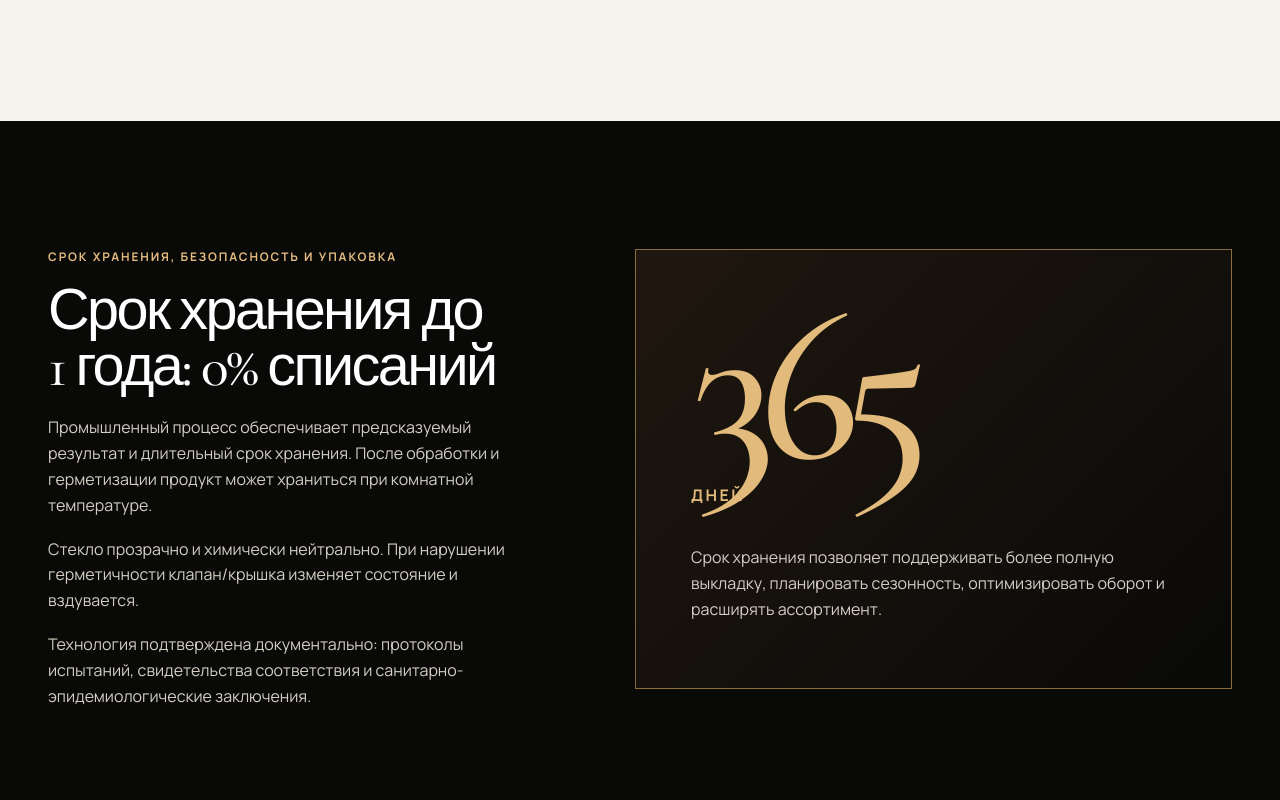
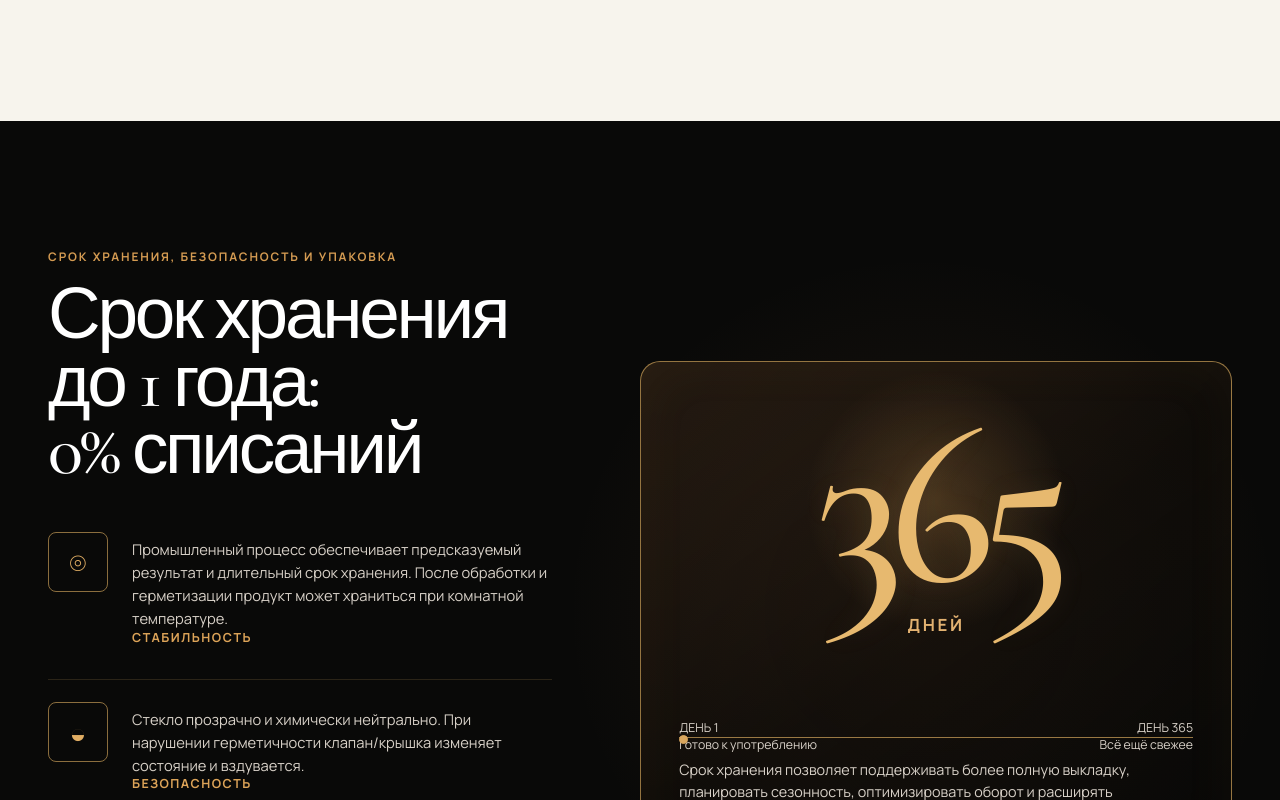
Before and after one commit to sillexy/AbramovGurme, a Next.js app: page / in a window 1280 px wide. Shown: the part 9300-10100 px from the top of the page. Built offline with nearby package versions, Linux system fonts and the light colour scheme.

Commit message:
style: redesign safety section to reference

```diff
--- a/src/app/layout.tsx
+++ b/src/app/layout.tsx
@@ -15,6 +15,7 @@ import "./offer-price-style.css";
 import "./header-logo.css";
 import "./contact-dialog-contacts.css";
 import "./footer-contacts.css";
+import "./safety-reference.css";
 
 const display = Cormorant_Garamond({ subsets: ["cyrillic", "latin"], weight: ["500", "600"], variable: "--font-display" });
 const body = Manrope({ subsets: ["cyrillic", "latin"], weight: ["400", "500", "600", "700"], variable: "--font-body" });
--- /dev/null
+++ b/src/app/safety-reference.css
@@ -0,0 +1,203 @@
+.safety {
+  background:
+    radial-gradient(circle at 72% 50%, rgba(185,120,69,.10), transparent 34%),
+    #090908;
+}
+
+.safety .split-grid {
+  grid-template-columns: minmax(0, .92fr) minmax(430px, 1.08fr);
+  gap: clamp(46px, 7vw, 88px);
+  align-items: center;
+}
+
+.safety .eyebrow {
+  margin-bottom: 18px;
+  color: #d49b52;
+}
+
+.safety h2 {
+  max-width: 520px;
+  margin-bottom: 26px;
+  color: #fff;
+  font-size: clamp(3.15rem, 5.7vw, 5.7rem);
+  line-height: .92;
+  letter-spacing: -.045em;
+}
+
+.safety-copy {
+  display: grid;
+  gap: 0;
+  max-width: 620px;
+  margin-top: 0;
+  color: #d7d0c7;
+}
+
+.safety-copy p {
+  position: relative;
+  min-height: 112px;
+  padding: 28px 0 26px 84px;
+  border-top: 1px solid rgba(201,158,88,.18);
+  font-size: .92rem;
+  line-height: 1.58;
+}
+
+.safety-copy p:first-child { border-top: 0; }
+
+.safety-copy p::before {
+  position: absolute;
+  top: 22px;
+  left: 0;
+  display: grid;
+  width: 60px;
+  height: 60px;
+  place-items: center;
+  border: 1px solid rgba(201,158,88,.68);
+  border-radius: 8px;
+  color: #e1ae64;
+  font-size: 28px;
+  line-height: 1;
+}
+
+.safety-copy p::after {
+  display: block;
+  margin-bottom: 7px;
+  color: #dca358;
+  font-size: .78rem;
+  font-weight: 700;
+  letter-spacing: .12em;
+  line-height: 1.2;
+  text-transform: uppercase;
+  content: "";
+}
+
+.safety-copy p:nth-child(1)::before { content: "⌾"; }
+.safety-copy p:nth-child(1)::after { content: "Стабильность"; }
+.safety-copy p:nth-child(2)::before { content: "◒"; }
+.safety-copy p:nth-child(2)::after { content: "Безопасность"; }
+.safety-copy p:nth-child(3)::before { content: "▣"; }
+.safety-copy p:nth-child(3)::after { content: "Подтверждено"; }
+
+.safety-number {
+  position: relative;
+  overflow: hidden;
+  display: grid;
+  min-height: 500px;
+  align-content: start;
+  justify-items: center;
+  padding: 54px 42px 40px;
+  border: 1px solid rgba(201,158,88,.72);
+  border-radius: 20px;
+  background:
+    radial-gradient(circle at 50% 28%, rgba(212,155,82,.24), transparent 28%),
+    linear-gradient(145deg, rgba(185,120,69,.15), rgba(20,15,10,.48) 52%, rgba(8,8,7,.72));
+  box-shadow: inset 0 0 55px rgba(201,158,88,.05);
+}
+
+.safety-number::before {
+  position: absolute;
+  right: 38px;
+  bottom: 122px;
+  left: 38px;
+  height: 1px;
+  background: rgba(201,158,88,.74);
+  content: "";
+}
+
+.safety-number::after {
+  position: absolute;
+  bottom: 116px;
+  left: 38px;
+  width: 9px;
+  height: 9px;
+  border: 1px solid #d9a65e;
+  border-radius: 50%;
+  background: #d9a65e;
+  box-shadow: calc(100% + 351px) 0 0 -1px #090908, calc(100% + 351px) 0 0 0 #d9a65e;
+  content: "";
+}
+
+.safety-number strong {
+  margin-top: 8px;
+  color: #e7b96f;
+  font-size: clamp(9rem, 18vw, 15rem);
+  line-height: .72;
+  letter-spacing: -.07em;
+  text-shadow: 0 0 28px rgba(226,186,124,.08);
+}
+
+.safety-number span {
+  margin-top: 22px;
+  color: #e3b271;
+  font-size: 1.05rem;
+  letter-spacing: .16em;
+}
+
+.safety-number p {
+  position: absolute;
+  right: 38px;
+  bottom: 34px;
+  left: 38px;
+  margin: 0;
+  color: #d8d1c8;
+  font-size: .9rem;
+  line-height: 1.55;
+}
+
+.safety-number p::before,
+.safety-number p::after {
+  position: absolute;
+  bottom: 72px;
+  color: #d8d1c8;
+  font-size: .77rem;
+  line-height: 1.35;
+  white-space: pre-line;
+}
+
+.safety-number p::before {
+  left: 0;
+  content: "ДЕНЬ 1\AГотово к употреблению";
+}
+
+.safety-number p::after {
+  right: 0;
+  text-align: right;
+  content: "ДЕНЬ 365\AВсё ещё свежее";
+}
+
+@media (max-width: 1023px) {
+  .safety .split-grid {
+    grid-template-columns: 1fr;
+  }
+
+  .safety-number {
+    min-height: 460px;
+  }
+}
+
+@media (max-width: 640px) {
+  .safety h2 {
+    font-size: clamp(2.7rem, 14vw, 4.6rem);
+  }
+
+  .safety-copy p {
+    min-height: 0;
+    padding: 24px 0 24px 66px;
+  }
+
+  .safety-copy p::before {
+    width: 48px;
+    height: 48px;
+    font-size: 22px;
+  }
+
+  .safety-number {
+    min-height: 430px;
+    padding: 42px 24px 32px;
+  }
+
+  .safety-number::before { right: 24px; left: 24px; }
+  .safety-number::after { left: 24px; }
+  .safety-number p { right: 24px; left: 24px; font-size: .82rem; }
+  .safety-number p::before,
+  .safety-number p::after { font-size: .68rem; }
+}
```
